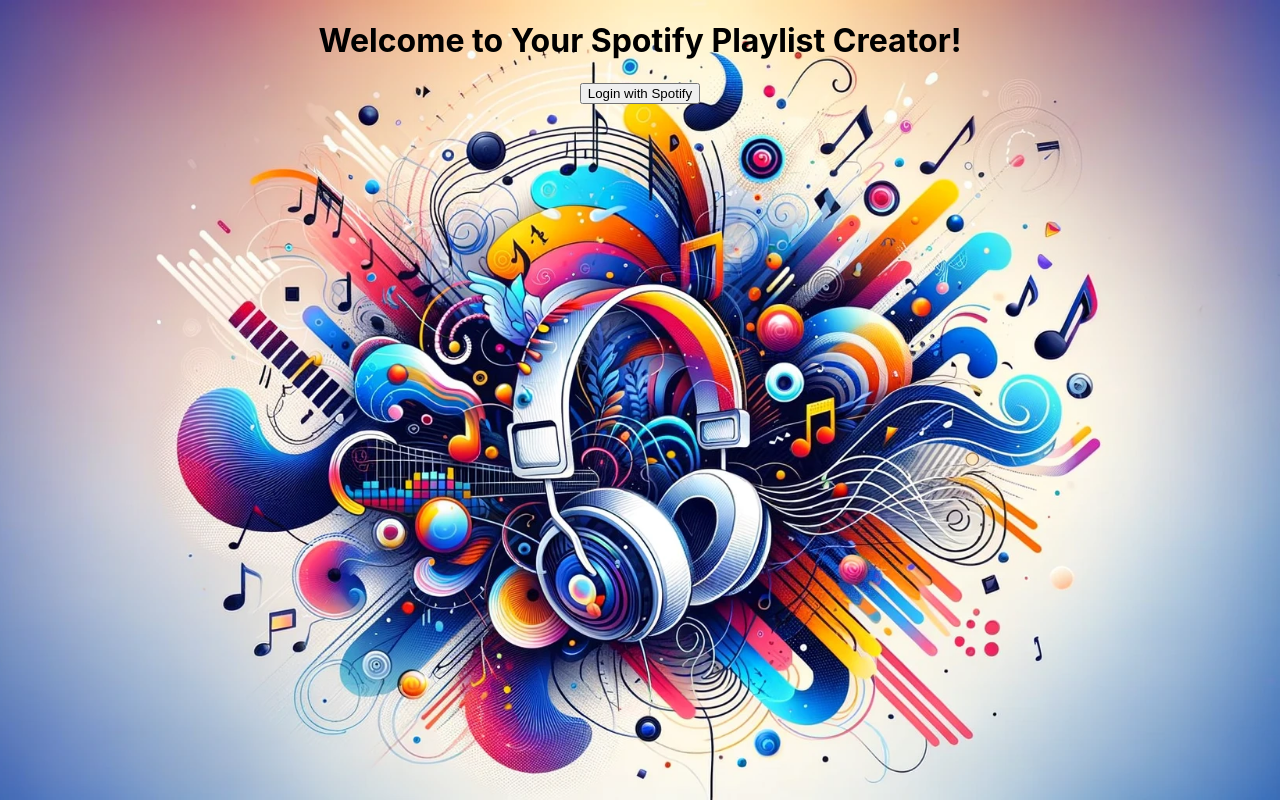
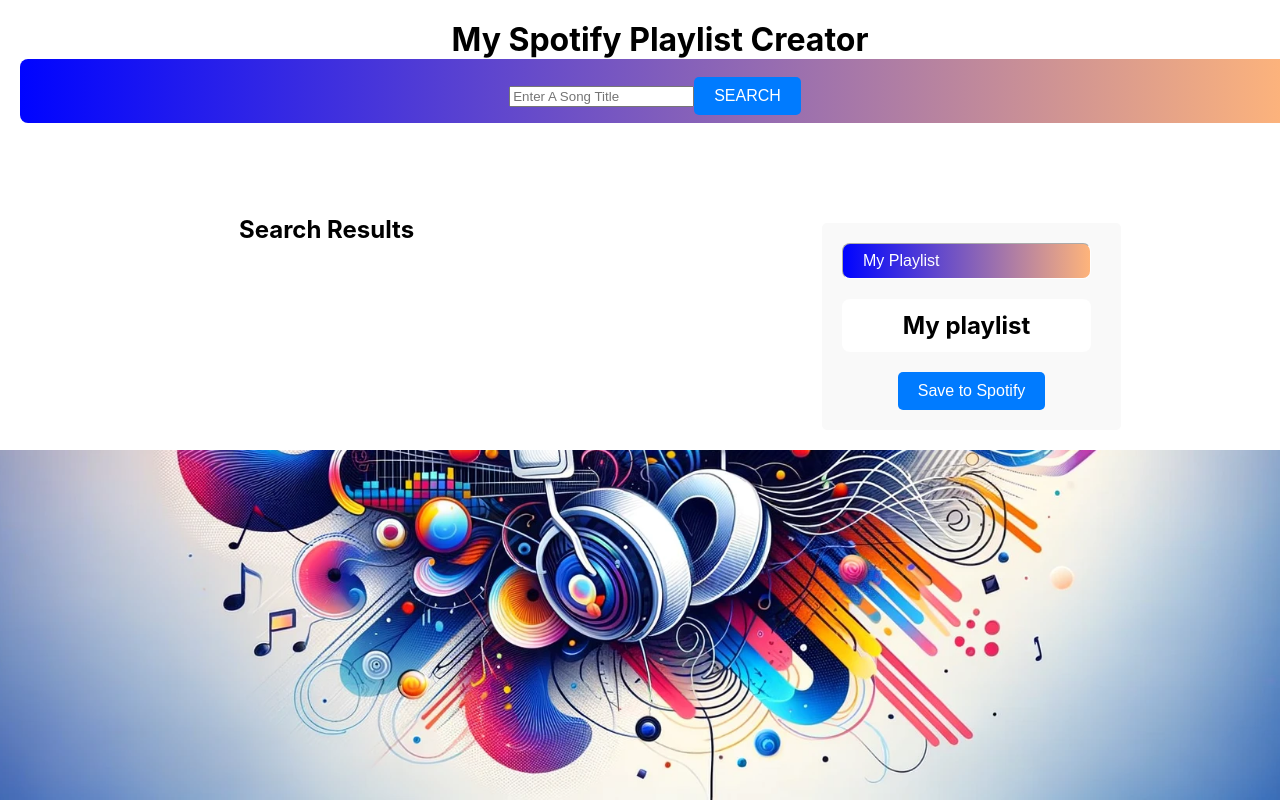
Before and after one commit to Keewee9000/jamming, a React (Create React App) app: page / in a window 1280 px wide. Built offline with nearby package versions, Linux system fonts and the light colour scheme.

Commit message:
ading in spotify

```diff
--- a/src/App.css
+++ b/src/App.css
@@ -34,25 +34,10 @@
   margin-top: 60px;
 }
 
-.searchResults,
-.playlist {
-  width: 45%;
-  padding: 20px;
-  display: flex;
-  flex-direction: column;
-  align-items: center;
+
+@media only screen and (max-width: 1020px) {
+  .lists {
+    align-items: center;
+    flex-direction: column;
+  }
 }
-
-.searchResults {
-
-  padding: 100px 20px;
-}
-
-.playlist {
-
-  padding: 100px 20px;
-}
-
-.defaultTracks {
-  background-color: white;
-}
--- a/src/App.js
+++ b/src/App.js
@@ -1,111 +1,70 @@
-import React, { useState, useEffect } from 'react';
+import React, { useState, useCallback } from 'react';
 import SearchBar from './components/SearchBar/SearchBar';
 import SearchResults from './components/SearchResults/SearchResults';
 import Playlist from './components/Playlist/Playlist';
 import './App.css';
+import Spotify from './components/api/spotify.js';
 
 function App() {
   const [searchResults, setSearchResults] = useState([]);
   const [playlistTracks, setPlaylistTracks] = useState([]);
   const [playlistName, setPlaylistName] = useState('My playlist');
-  const [accessToken, setAccessToken] = useState('');
 
-  const stateKey = 'spotify_auth_state';
 
-  const generateRandomString = (length) => {
-    let text = '';
-    const possible = 'ABCDEFGHIJKLMNOPQRSTUVWXYZabcdefghijklmnopqrstuvwxyz0123456789';
-
-    for (let i = 0; i < length; i++) {
-      text += possible.charAt(Math.floor(Math.random() * possible.length));
-    }
-    return text;
-  };
-
-  useEffect(() => {
-    const params = new URLSearchParams(window.location.hash.substring(1));
-    const access_token = params.get('access_token');
-    const stateFromCallback = params.get('state');
-
-    if (access_token && stateFromCallback === localStorage.getItem(stateKey)) {
-      setAccessToken(access_token);
-    }
+  const search = useCallback((term) => {
+    Spotify.search(term).then(setSearchResults)
   }, []);
 
-  const handleLogin = () => {
-    const client_id = 'e8cc8343db21481bb9e51d44bf9ab3f3';
-    const redirect_uri = 'https://keewee9000.github.io/jamming';
-    const state = generateRandomString(16);
+  const addTrack = useCallback(
+    (track) => {
+      if (playlistTracks.some((savedTrack) => savedTrack.id === track.id))
+        return;
 
-    localStorage.setItem(stateKey, state);
-    const scope = 'user-read-private user-read-email';
+      setPlaylistTracks((prevTracks) => [...prevTracks, track]);
+    },
+    [playlistTracks]
+  );
 
-    let url = 'https://accounts.spotify.com/authorize';
-    url += '?response_type=token';
-    url += '&client_id=' + encodeURIComponent(client_id);
-    url += '&scope=' + encodeURIComponent(scope);
-    url += '&redirect_uri=' + encodeURIComponent(redirect_uri);
-    url += '&state=' + encodeURIComponent(state);
+  const removeTrack = useCallback((track) => {
+    setPlaylistTracks((prevTracks) =>
+      prevTracks.filter((currentTrack) => currentTrack.id !== track.id)
+    );
+  }, []);
 
-    window.location.href = url;
-  };
+  const handleNameChange = useCallback((name) => {
+    setPlaylistName(name);
+  }, []);
 
-  const addTrackToPlaylist = (track) => {
-    if (!playlistTracks.some((t) => t.id === track.id)) {
-      setPlaylistTracks([...playlistTracks, track]);
-    }
-  };
-
-  const removeTrackFromPlaylist = (track) => {
-    setPlaylistTracks(playlistTracks.filter((t) => t.id !== track.id));
-  };
-
-  const handleNameChange = (e) => {
-    setPlaylistName(e.target.value);
-  };
-
-  const savePlaylist = () => {
-    const trackURIs = playlistTracks.map(track => track.uri);
-    console.log(trackURIs);
-    setPlaylistName('');
+  const savePlaylist = useCallback(() => {
+    const trackUris = playlistTracks.map((track) => track.uri);
+    Spotify.savePlaylist(playlistName, trackUris).then(() => {
+      setPlaylistName("My Playlist");
       setPlaylistTracks([]);
-  };
+    });
+  }, [playlistName, playlistTracks]);
 
   return (
     <div className="App">
-      {accessToken ? (
-        <div>
       <div className='header'>
         <h1>My Spotify Playlist Creator</h1>
-            <SearchBar setSearchResults={setSearchResults} />
-          </div>
+        <SearchBar onSearch={search} />
           <div className='lists'>
-            <div className="searchResults">
             <h2>Search Results</h2>
             <SearchResults
               searchResults={searchResults}
-                onAdd={addTrackToPlaylist}
+              onAdd={addTrack}
             />
-            </div>
-            <div className='playlist'>
             <Playlist
               playlistName={playlistName}
               onNameChange={handleNameChange}
               playlistTracks={playlistTracks}
-                onRemove={removeTrackFromPlaylist}
+              onRemove={removeTrack}
               onSave={savePlaylist}
             />
           </div>
       </div>
     </div>
-      ) : (
-        <div>
-          <h1>Welcome to Your Spotify Playlist Creator!</h1>
-          <button onClick={handleLogin}>Login with Spotify</button>
-        </div>
-      )}
-    </div>
   );
-}
+};
 
 export default App;
--- a/src/components/Playlist/Playlist.js
+++ b/src/components/Playlist/Playlist.js
@@ -1,23 +1,35 @@
-import React from 'react';
+
+import React, { useCallback } from 'react';
 import Tracklist from '../Tracklist/Tracklist';
 import styles from './Playlist.module.css';
 
-function Playlist({ playlistName, onNameChange, playlistTracks, onRemove, onSave }) {
+function Playlist(props) {
+
+  const handleNameChange = useCallback(
+    (event) => {
+      props.onNameChange(event.target.value);
+    },
+    [props.onNameChange]
+  );
 
   return (
     <div className={styles.Playlist}>
       <input
-        type="text"
-        value={playlistName}
-        onChange={onNameChange}
-        placeholder="New Playlist Name"
+        onChange={handleNameChange}
+        defaultValue={"My Playlist"}
         className={styles.PlaylistSearch}
       />
-      <h2>{playlistName}</h2>
-      <Tracklist tracks={playlistTracks} onRemove={onRemove} />
-      <button className={styles.saveButton} onClick={onSave}>Save to Spotify</button>
+      <h2>{props.playlistName}</h2>
+      <Tracklist
+        tracks={props.playlistTracks}
+        isRemoval={true}
+        onRemove={props.onRemove}
+      />
+      <button className={styles.saveButton} onClick={props.onSave}>
+        Save to Spotify
+      </button>
     </div>
   );
-}
+};
 
 export default Playlist;
--- a/src/components/SearchBar/SearchBar.js
+++ b/src/components/SearchBar/SearchBar.js
@@ -1,19 +1,23 @@
-import React, {useState} from 'react';
+import React, {useState, useCallback} from 'react';
 import styles from './SearchBar.module.css';
 
-function SearchBar(setSearchResults) {
-  const [query, setQuery] = useState('');
+function SearchBar(props) {
+  const [term, setTerm] = useState("");
+
+  const handleTermChange = useCallback((event) => {
+    setTerm(event.target.value);
+  }, []);
+
+  const search = useCallback(() => {
+    props.onSearch(term);
+  }, [props.onSearch, term]);
 
   return (
-    <div className="SearchBar">
-      <input
-        className={styles.inputSearch}
-        type="text"
-        placeholder="Search..."
-        value={query}
-        onChange={(e) => setQuery(e.target.value)}
-      />
-      <button className={styles.searchBar} onClick={setSearchResults}>Search</button>
+    <div className={styles.SearchBar}>
+      <input placeholder="Enter A Song Title" onChange={handleTermChange} />
+      <button className={styles.SearchButton} onClick={search}>
+        SEARCH
+      </button>
     </div>
   );
 }
--- a/src/components/SearchBar/SearchBar.module.css
+++ b/src/components/SearchBar/SearchBar.module.css
@@ -7,7 +7,7 @@
 
 /* Search Bar */
 
-.inputSearch {
+.SearchBar {
     padding: 8px 20px;
     font-size: 16px;
     margin-right: 10px;
@@ -25,7 +25,7 @@
 
 /* Search Bar Button */
 
-.searchBar  {
+.SearchButton  {
     background-color: #007bff;
     color: #fff;
     border: none;
@@ -38,7 +38,7 @@
 
 
 
-.searchBar:active {
+.SearchButton:active {
 
     opacity: 0.5;
 }
--- a/src/components/SearchResults/SearchResults.js
+++ b/src/components/SearchResults/SearchResults.js
@@ -3,13 +3,11 @@
 import styles from './SearchResults.module.css'
 
 
-function SearchResults({ searchResults, onAdd}) {
-  const handleAddTrack = track => onAdd(track);
+const SearchResults = (props) => {
 
   return (
     <div className={styles.SearchResults}>
-
-      <Tracklist tracks={searchResults} onAdd={handleAddTrack} />
+      <Tracklist tracks={props.searchResults} onAdd={props.onAdd} />
     </div>
   );
 }
--- a/src/components/Tracklist/Tracklist.js
+++ b/src/components/Tracklist/Tracklist.js
@@ -2,18 +2,21 @@
 import Track from '../Track/Track';
 import styles from './Tracklist.module.css'
 
-function Tracklist({ tracks, onAdd, onRemove }) {
+const Tracklist = (props) => {
   return (
     <div className="Tracklist">
-      {tracks.map((track) => (
-        <Track
-          key={track.id}
-          track={track}
-          onAdd={onAdd}
-          onRemove={onRemove}
-          className={styles.tracks}
-        />
-      ))}
+      {props.tracks.map((track) => {
+        return (
+          <Track
+            track={track}
+            key={track.id}
+            onAdd={props.onAdd}
+            onRemove={props.onRemove}
+            isRemoval={props.isRemoval}
+            className={styles.tracks}
+          />
+          );
+      })}
     </div>
   );
 }
--- /dev/null
+++ b/src/components/api/spotify.js
@@ -0,0 +1,77 @@
+const clientId = 'e8cc8343db21481bb9e51d44bf9ab3f3'; // Insert client ID here.
+const redirectUri = 'https://keewee9000.github.io/jamming'; // Have to add this to your accepted Spotify redirect URIs on the Spotify API.
+let accessToken;
+
+const Spotify = {
+  getAccessToken() {
+    if (accessToken) {
+      return accessToken;
+    }
+
+    const accessTokenMatch = window.location.href.match(/access_token=([^&]*)/);
+    const expiresInMatch = window.location.href.match(/expires_in=([^&]*)/);
+    if (accessTokenMatch && expiresInMatch) {
+      accessToken = accessTokenMatch[1];
+      const expiresIn = Number(expiresInMatch[1]);
+      window.setTimeout(() => accessToken = '', expiresIn * 1000);
+      window.history.pushState('Access Token', null, '/'); // This clears the parameters, allowing us to grab a new access token when it expires.
+      return accessToken;
+    } else {
+      const accessUrl = `https://accounts.spotify.com/authorize?client_id=${clientId}&response_type=token&scope=playlist-modify-public&redirect_uri=${redirectUri}`;
+      window.location = accessUrl;
+    }
+  },
+
+  search(term) {
+    const accessToken = Spotify.getAccessToken();
+    return fetch(`https://api.spotify.com/v1/search?type=track&q=${term}`, {
+      headers: {
+        Authorization: `Bearer ${accessToken}`
+      }
+    }).then(response => {
+      return response.json();
+    }).then(jsonResponse => {
+      if (!jsonResponse.tracks) {
+        return [];
+      }
+      return jsonResponse.tracks.items.map(track => ({
+        id: track.id,
+        name: track.name,
+        artist: track.artists[0].name,
+        album: track.album.name,
+        uri: track.uri
+      }));
+    });
+  },
+
+  savePlaylist(name, trackUris) {
+    if (!name || !trackUris.length) {
+      return;
+    }
+
+    const accessToken = Spotify.getAccessToken();
+    const headers = { Authorization: `Bearer ${accessToken}` };
+    let userId;
+
+    return fetch('https://api.spotify.com/v1/me', {headers: headers}
+    ).then(response => response.json()
+    ).then(jsonResponse => {
+      userId = jsonResponse.id;
+      return fetch(`https://api.spotify.com/v1/users/${userId}/playlists`, {
+        headers: headers,
+        method: 'POST',
+        body: JSON.stringify({name: name})
+      }).then(response => response.json()
+      ).then(jsonResponse => {
+        const playlistId = jsonResponse.id;
+        return fetch(`https://api.spotify.com/v1/users/${userId}/playlists/${playlistId}/tracks`, {
+          headers: headers,
+          method: 'POST',
+          body: JSON.stringify({uris: trackUris})
+        });
+      });
+    });
+  }
+};
+
+export default Spotify;
```
Also changed, not shown: src/components/Track/Track.js (+31 -11 lines), public/logo192.png (deleted), public/logo512.png (deleted), public/manifest.json. Lines whose indentation alone changed are shown as unchanged.
